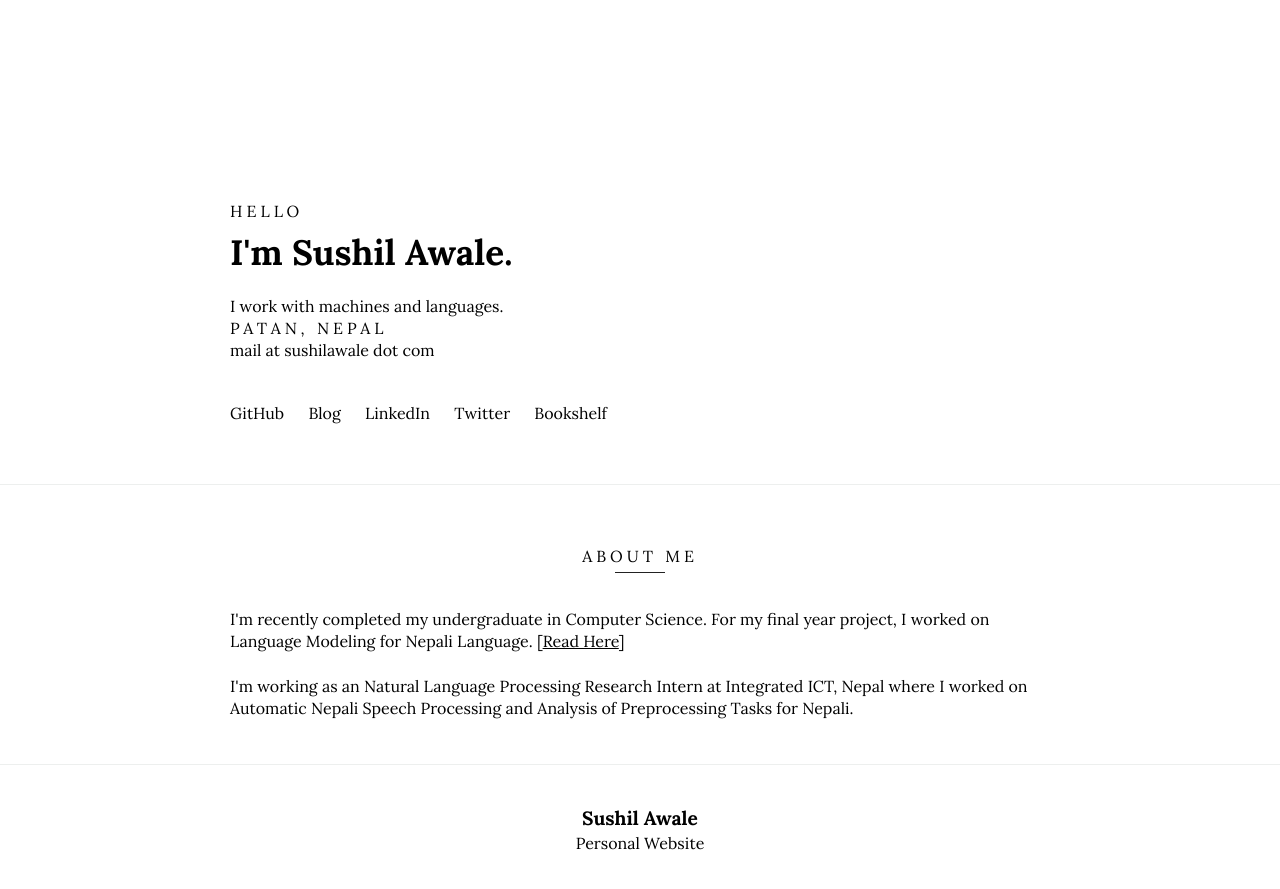
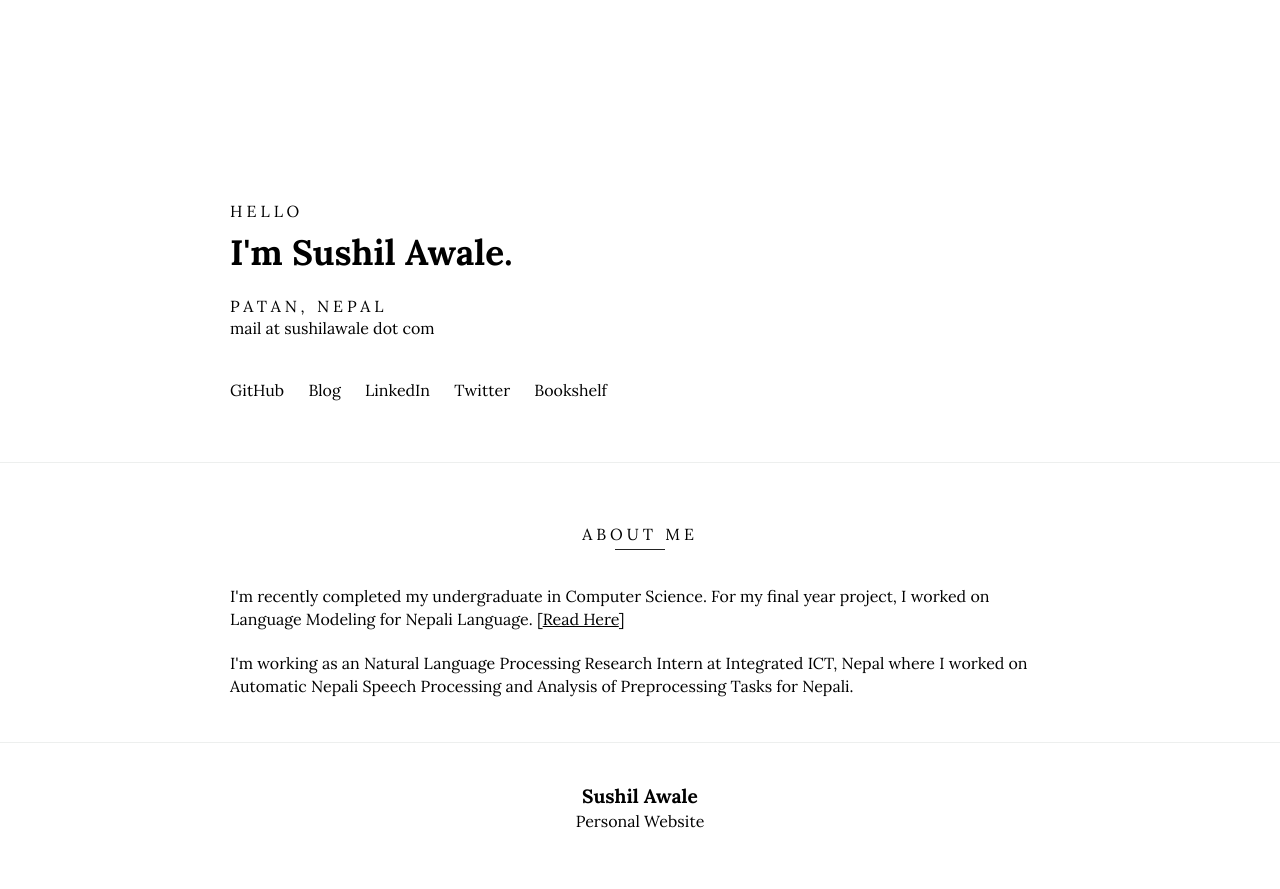
Before and after one commit to awalesushil/awalesushil.github.io, a Jekyll site: the page built from index.html, in a window 1280 px wide. Shown: the top 889 px of the page. Built offline with Jekyll 4.4.1, drawn with Linux system fonts in a browser that asks for light colours.

Commit message:
Updated header

```diff
--- a/_includes/header.html
+++ b/_includes/header.html
@@ -5,7 +5,6 @@
             <p class="intro__main">
                 I'm <span>{{ site.name }}</span>.
             </p>
-            <p>I work with machines and languages.</p>
             <p class="intro__post">{{ site.location }}</p>
             <p> {{ site.email }} </p>
         </div>
```
